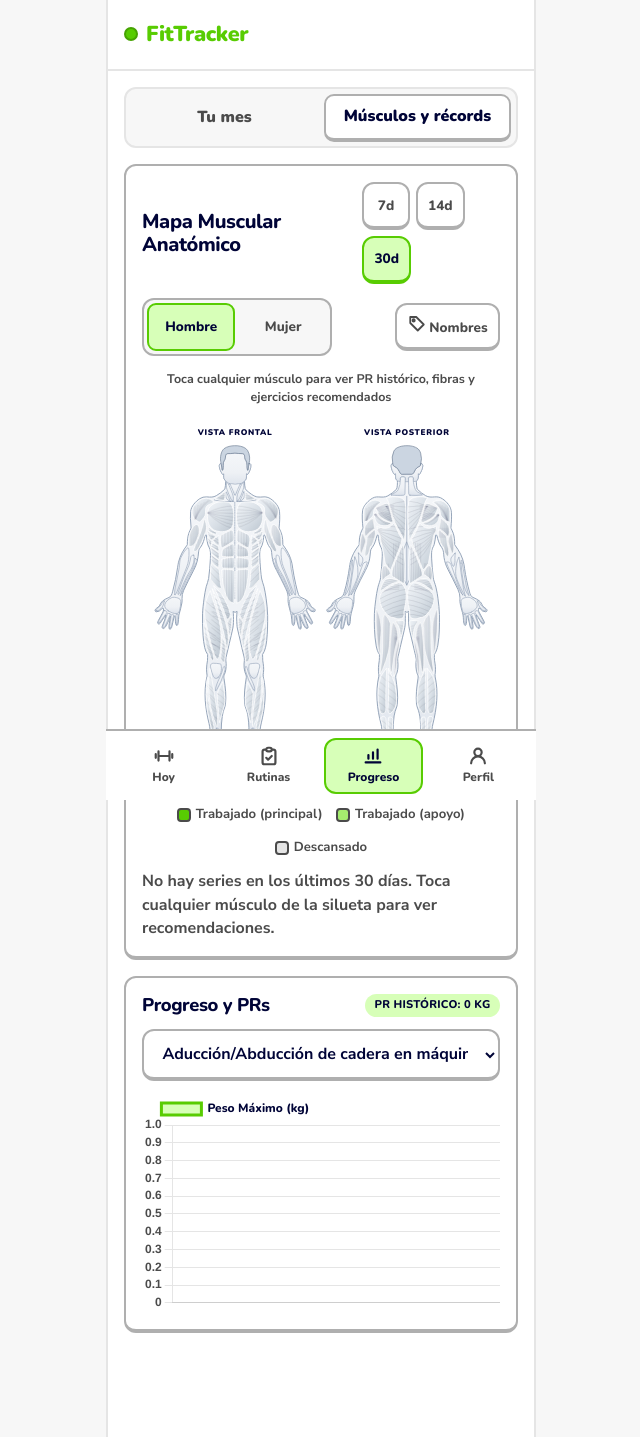
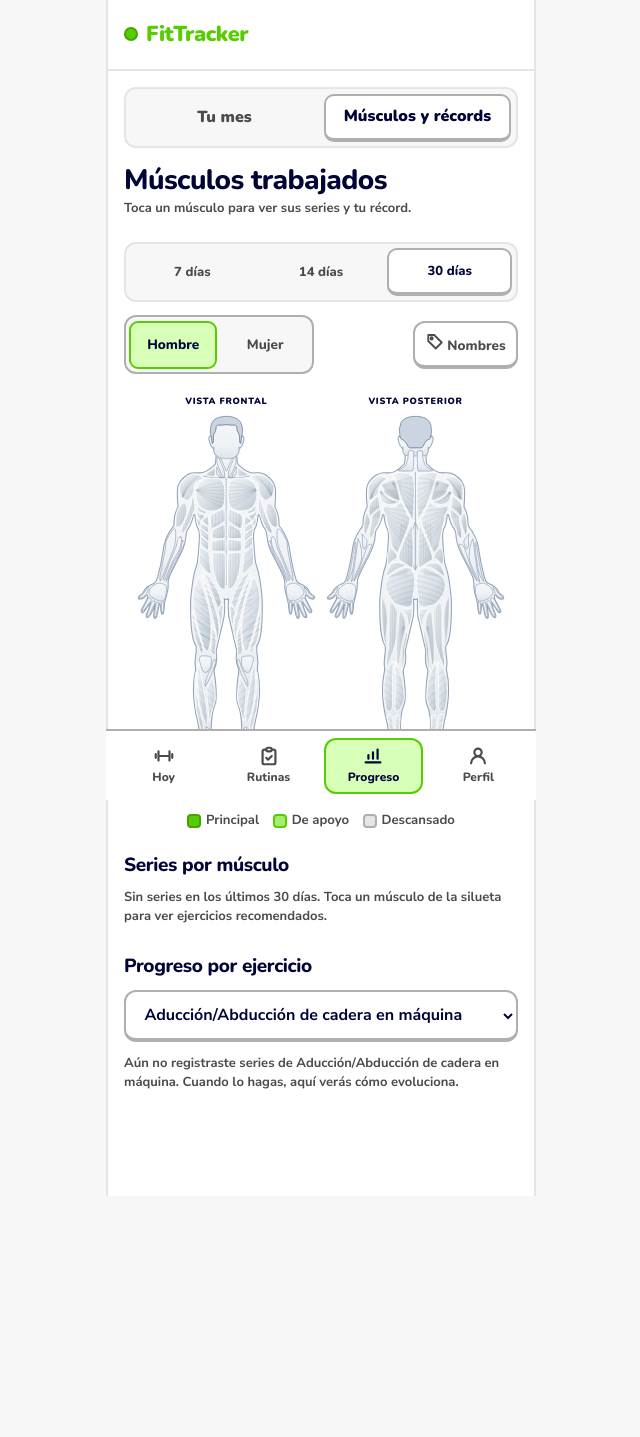
Before and after one commit to juanp-ing/fittracker, a Flask app: page /mapa in a window 1280 px wide. Shown: the whole page, without its empty margins (319-959 px from the left). After the commit the page ends 1196 px from the top, so only its background shows below. Run offline with Flask 3, Linux system fonts and the light colour scheme; a user stored in the database is signed in; data comes from the database, SQL or seed files in the repository; data that the repository does not hold is empty.

Commit message:
fix(ux): Rediseñar «Músculos y récords» y corregir contraste y --font-body
- Cabecera «Músculos trabajados» y periodo 7/14/30 días en un control
  segmentado de una línea (antes los chips se partían en dos filas).
- Lista de músculos como filas planas con chevron en vez de tarjetas.
- Gráfica de progreso con una métrica cada vez (peso máximo o mejor
  serie): ya no se mezclan ~60 kg y ~600 kg en el mismo eje. Fechas
  «2 oct» sin girar, unidades en el eje y estado vacío.
- El selector separa ejercicios entrenados de los que no tienen series.
- --color-pencil-gray pasa de #777 (4,48:1) a #737373 (4,74:1, AA).
- var(--font-body), que no existía, pasa a var(--font-sans).

Co-Authored-By: Claude Opus 5.5 <noreply@anthropic.com>

```diff
--- a/app/services/ejercicio_service.py
+++ b/app/services/ejercicio_service.py
@@ -91,10 +91,12 @@ class EjercicioService:
         """Ejercicios visibles ordenados de más a menos series registradas (estable por nombre).
 
         Sirve para que selectores como el de progreso abran con un ejercicio que tenga datos.
+        Cada ejercicio lleva `series_registradas` para poder separar los entrenados del resto.
         """
         ejercicios = self.buscar_ejercicios_usuario(usuario_id=usuario_id)
         conteo = self.sesion_repo.contar_series_por_ejercicio(usuario_id=usuario_id)
-        return sorted(ejercicios, key=lambda ej: -conteo.get(ej["id"], 0))
+        con_conteo = [{**ej, "series_registradas": conteo.get(ej["id"], 0)} for ej in ejercicios]
+        return sorted(con_conteo, key=lambda ej: -ej["series_registradas"])
 
     def crear_ejercicio_personalizado(
         self,
--- a/app/static/css/styles.css
+++ b/app/static/css/styles.css
@@ -11,7 +11,7 @@
   --color-night-ink: #000437;
   --color-paper-white: #ffffff;
   --color-charcoal: #4b4b4b;
-  --color-pencil-gray: #777777;
+  --color-pencil-gray: #737373; /* 4,74:1 sobre blanco (AA); #777 se quedaba en 4,48:1 */
   --color-faded-gray: #afafaf;
   --color-border-light: #e5e5e5;
   --color-surface-muted: #f7f7f7;
@@ -1256,7 +1256,7 @@ h3 { font-size: var(--text-lg); line-height: 1.25; }
 }
 
 .bodyfat-guide-card__desc {
-  font-family: var(--font-body);
+  font-family: var(--font-sans);
   font-weight: 700;
   font-size: 0.75rem;
   color: var(--color-charcoal);
@@ -1368,7 +1368,7 @@ h3 { font-size: var(--text-lg); line-height: 1.25; }
 }
 
 .completed-toggle-label {
-  font-family: var(--font-body);
+  font-family: var(--font-sans);
   font-weight: 700;
   font-size: 0.82rem;
   color: var(--color-charcoal);
@@ -1496,7 +1496,7 @@ h3 { font-size: var(--text-lg); line-height: 1.25; }
 }
 
 .calendar-day-abbr {
-  font-family: var(--font-body);
+  font-family: var(--font-sans);
   font-weight: 700;
   font-size: 0.72rem;
   color: var(--color-charcoal);
@@ -1632,7 +1632,7 @@ h3 { font-size: var(--text-lg); line-height: 1.25; }
 }
 
 .daily-task-item__meta {
-  font-family: var(--font-body);
+  font-family: var(--font-sans);
   font-weight: 700;
   font-size: 0.78rem;
   color: var(--color-charcoal);
@@ -3218,3 +3218,92 @@ h3 { font-size: var(--text-lg); line-height: 1.25; }
   .record-celebration__confetti { display: none; }
   .record-celebration.is-celebrating .record-celebration__card { animation: none; }
 }
+
+/* ---------- «Músculos y récords» ---------- */
+.muscles-view {
+  display: flex;
+  flex-direction: column;
+  gap: 1.5rem;
+}
+
+/* Control segmentado de una línea (periodo del mapa, métrica de la gráfica). */
+.segmented {
+  width: 100%;
+  display: grid;
+  grid-auto-flow: column;
+  grid-auto-columns: minmax(0, 1fr);
+  gap: 0.25rem;
+  padding: 0.25rem;
+  border-radius: var(--radius-card);
+  background-color: var(--color-surface-muted);
+  border: 2px solid var(--color-border-light);
+}
+
+.segmented__item {
+  min-height: var(--touch-target-min);
+  padding: 0.3rem 0.4rem;
+  border-radius: 10px;
+  border: 2px solid transparent;
+  background: transparent;
+  font-family: var(--font-display);
+  font-weight: 800;
+  font-size: var(--text-sm);
+  color: var(--color-charcoal);
+  cursor: pointer;
+  transition: transform 70ms var(--ease-out);
+}
+.segmented__item:active { transform: translateY(2px); }
+.segmented__item.is-active {
+  background-color: var(--color-paper-white);
+  border-color: var(--color-faded-gray);
+  border-bottom-width: 4px;
+  color: var(--color-night-ink);
+}
+.segmented--sm .segmented__item { font-size: var(--text-xs); }
+.segmented[hidden] { display: none; }
+
+.legend-dot--primario { background-color: var(--color-eager-green); border-color: var(--color-eager-green-shade); }
+.legend-dot--secundario { background-color: var(--color-fresh-leaf); border-color: var(--color-eager-green); }
+.legend-dot--descanso { background-color: var(--color-border-light); border-color: var(--color-faded-gray); }
+
+/* Fila de lista plana que abre un detalle: sin caja, con chevron. */
+.plain-list__row--action {
+  width: 100%;
+  font: inherit;
+  text-align: left;
+  background: transparent;
+  border: none;
+  border-bottom: 2px solid var(--color-border-light);
+  cursor: pointer;
+}
+.plain-list > li:last-child .plain-list__row--action { border-bottom: none; }
+.plain-list__row--action:active { background-color: var(--color-surface-muted); }
+.plain-list__row--action .legend-dot { flex-shrink: 0; margin-right: 0; }
+
+.plain-list__chevron {
+  width: 18px;
+  height: 18px;
+  flex-shrink: 0;
+  fill: none;
+  stroke: var(--color-faded-gray);
+  stroke-width: 3;
+  stroke-linecap: round;
+  stroke-linejoin: round;
+}
+
+.progress-section { gap: 0.75rem; }
+
+.progress-section__head {
+  display: flex;
+  align-items: center;
+  justify-content: space-between;
+  gap: 0.5rem;
+  flex-wrap: wrap;
+}
+
+.progress-chart {
+  position: relative;
+  height: 220px;
+  width: 100%;
+}
+.progress-chart[hidden] { display: none; }
--- a/app/static/js/graficas.js
+++ b/app/static/js/graficas.js
@@ -3,76 +3,162 @@
  */
 (function () {
   let instanciaChart = null;
+  // Peso (~60 kg) y volumen de la mejor serie (~600 kg) no caben en el mismo eje:
+  // se muestra una métrica cada vez y el usuario la cambia con el control segmentado.
+  let metricaProgreso = 'peso';
+  let ultimoProgreso = null;
+
+  const METRICAS = {
+    peso: { campo: 'pesos_maximos', nombre: 'Peso máximo', color: '#58cc02', relleno: 'rgba(88, 204, 2, 0.12)' },
+    volumen: { campo: 'volumenes', nombre: 'Mejor serie', color: '#1cb0f6', relleno: 'rgba(28, 176, 246, 0.12)' },
+  };
+
+  /** '2026-10-02' → '2 oct' (sin desfase de zona: se fija el mediodía local). */
+  function formatearFechaCorta(iso, conAnio = false) {
+    const fecha = new Date(`${iso}T12:00:00`);
+    if (Number.isNaN(fecha.getTime())) return iso;
+    const opciones = { day: 'numeric', month: 'short' };
+    if (conAnio) opciones.year = 'numeric';
+    return fecha.toLocaleDateString('es', opciones).replace(/\./g, '');
+  }
+
+  function formatearNumero(valor) {
+    const n = Number(valor) || 0;
+    return n.toLocaleString('es', { maximumFractionDigits: 2 });
+  }
+
+  function pintarGraficaProgreso() {
+    const canvas = document.getElementById('grafica-progreso-canvas');
+    const contenedor = document.getElementById('progreso-grafica');
+    const vacioEl = document.getElementById('progreso-vacio');
+    const data = ultimoProgreso;
+    if (!canvas || !data) return;
+
+    const fechas = data.fechas || [];
+    if (instanciaChart) {
+      instanciaChart.destroy();
+      instanciaChart = null;
+    }
+    const metricasEl = document.getElementById('progreso-metricas');
+    if (metricasEl) metricasEl.hidden = !fechas.length;
+    if (!fechas.length) {
+      if (contenedor) contenedor.hidden = true;
+      if (vacioEl) {
+        vacioEl.textContent = `Aún no registraste series de ${data.ejercicio_nombre || 'este ejercicio'}. Cuando lo hagas, aquí verás cómo evoluciona.`;
+        vacioEl.hidden = false;
+      }
+      return;
+    }
+    if (contenedor) contenedor.hidden = false;
+    if (vacioEl) vacioEl.hidden = true;
+    if (typeof window.Chart === 'undefined') return;
+
+    const metrica = METRICAS[metricaProgreso];
+    const valores = data[metrica.campo] || [];
+    const puntos = data.puntos || [];
+    const estilos = getComputedStyle(document.documentElement);
+    const fuente = estilos.getPropertyValue('--font-sans').trim() || 'sans-serif';
+    const tinta = estilos.getPropertyValue('--color-charcoal').trim() || '#4b4b4b';
+    const rejilla = estilos.getPropertyValue('--color-border-light').trim() || '#e5e5e5';
+
+    instanciaChart = new window.Chart(canvas.getContext('2d'), {
+      type: 'line',
+      data: {
+        labels: fechas.map((f) => formatearFechaCorta(f)),
+        datasets: [
+          {
+            label: metrica.nombre,
+            data: valores,
+            borderColor: metrica.color,
+            backgroundColor: metrica.relleno,
+            fill: true,
+            borderWidth: 3,
+            pointRadius: fechas.length > 20 ? 0 : 4,
+            pointHoverRadius: 6,
+            pointBackgroundColor: metrica.color,
+            tension: 0.25,
+          },
+        ],
+      },
+      options: {
+        responsive: true,
+        maintainAspectRatio: false,
+        interaction: { mode: 'index', intersect: false },
+        plugins: {
+          legend: { display: false },
+          tooltip: {
+            callbacks: {
+              title: (items) => formatearFechaCorta(fechas[items[0].dataIndex], true),
+              label: (item) => {
+                const punto = puntos[item.dataIndex] || {};
+                if (metricaProgreso === 'peso') {
+                  return ` ${formatearNumero(item.parsed.y)} kg × ${punto.repeticiones || '?'} reps`;
+                }
+                return ` ${formatearNumero(item.parsed.y)} kg movidos en una serie`;
+              },
+            },
+          },
+        },
+        scales: {
+          x: {
+            grid: { display: false },
+            ticks: {
+              color: tinta,
+              font: { family: fuente, weight: '700', size: 12 },
+              maxRotation: 0,
+              autoSkip: true,
+              maxTicksLimit: 5,
+            },
+          },
+          y: {
+            grace: '10%',
+            grid: { color: rejilla },
+            border: { display: false },
+            ticks: {
+              color: tinta,
+              font: { family: fuente, weight: '700', size: 12 },
+              maxTicksLimit: 5,
+              callback: (valor) => `${formatearNumero(valor)} kg`,
+            },
+          },
+        },
+      },
+    });
+  }
 
   async function cargarProgresoEjercicio(ejercicioId) {
-    const canvas = document.getElementById('grafica-progreso-canvas');
     const prBadgeEl = document.getElementById('progreso-pr-historico');
-    if (!canvas || !ejercicioId) return;
+    if (!ejercicioId) return;
 
     try {
       const resp = await fetch(`/api/progreso/${encodeURIComponent(ejercicioId)}`, {
         headers: { Accept: 'application/json' },
       });
       if (!resp.ok) return;
-      const data = await resp.json();
+      ultimoProgreso = await resp.json();
 
       if (prBadgeEl) {
-        prBadgeEl.textContent = `PR Histórico: ${data.pr_historico || 0} kg`;
+        const pr = Number(ultimoProgreso.pr_historico) || 0;
+        prBadgeEl.textContent = `Récord: ${formatearNumero(pr)} kg`;
+        prBadgeEl.hidden = pr <= 0;
       }
-
-      if (typeof window.Chart === 'undefined') return;
-      if (instanciaChart) {
-        instanciaChart.destroy();
-      }
-
-      instanciaChart = new window.Chart(canvas.getContext('2d'), {
-        type: 'line',
-        data: {
-          labels: data.fechas || [],
-          datasets: [
-            {
-              label: 'Peso Máximo (kg)',
-              data: data.pesos_maximos || [],
-              borderColor: '#58cc02',
-              backgroundColor: '#d7ffb8',
-              borderWidth: 3,
-              pointRadius: 5,
-              pointBackgroundColor: '#58cc02',
-              tension: 0.2,
-            },
-            {
-              label: 'Volumen Máx Serie (kg)',
-              data: data.volumenes || [],
-              borderColor: '#1cb0f6',
-              backgroundColor: '#ffffff',
-              borderWidth: 3,
-              pointRadius: 4,
-              pointBackgroundColor: '#1cb0f6',
-              tension: 0.2,
-            },
-          ],
-        },
-        options: {
-          responsive: true,
-          maintainAspectRatio: false,
-          plugins: {
-            legend: {
-              labels: {
-                color: '#000437',
-                font: { family: 'Nunito', weight: '800' },
-              },
-            },
-          },
-          scales: {
-            x: { ticks: { color: '#4b4b4b', font: { weight: '700' } } },
-            y: { ticks: { color: '#4b4b4b', font: { weight: '700' } } },
-          },
-        },
-      });
+      pintarGraficaProgreso();
     } catch (err) {
       console.warn('No se pudo renderizar la gráfica de progreso:', err);
     }
   }
+
+  document.querySelectorAll('[data-metrica-progreso]').forEach((btn) => {
+    btn.addEventListener('click', () => {
+      metricaProgreso = btn.getAttribute('data-metrica-progreso');
+      document.querySelectorAll('[data-metrica-progreso]').forEach((b) => {
+        const activa = b === btn;
+        b.classList.toggle('is-active', activa);
+        b.setAttribute('aria-pressed', activa ? 'true' : 'false');
+      });
+      pintarGraficaProgreso();
+    });
+  });
 
   function escapeHtml(str) {
     return String(str == null ? '' : str)
--- a/app/static/js/mapa.js
+++ b/app/static/js/mapa.js
@@ -133,7 +133,9 @@
 
   function marcarVentanaActiva(dias) {
     document.querySelectorAll('[data-mapa-dias]').forEach((b) => {
-      b.classList.toggle('is-active', Number(b.getAttribute('data-mapa-dias')) === Number(dias));
+      const activa = Number(b.getAttribute('data-mapa-dias')) === Number(dias);
+      b.classList.toggle('is-active', activa);
+      b.setAttribute('aria-pressed', activa ? 'true' : 'false');
     });
   }
 
@@ -380,32 +382,28 @@
   function renderizarDetalleGrupos(contenedor, grupos) {
     if (!contenedor) return;
     if (!grupos || grupos.length === 0) {
-      contenedor.innerHTML = `<p style="color: var(--color-charcoal); font-weight: 700; margin: 0;">No hay series en los últimos ${diasVentanaActual} días. ${
-        diasVentanaActual < 30 ? 'Prueba con una ventana más amplia o toca' : 'Toca'
-      } cualquier músculo de la silueta para ver recomendaciones.</p>`;
+      contenedor.innerHTML = `<li class="plain-list__empty">Sin series en los últimos ${diasVentanaActual} días. ${
+        diasVentanaActual < 30 ? 'Prueba con un periodo más largo o toca' : 'Toca'
+      } un músculo de la silueta para ver ejercicios recomendados.</li>`;
       return;
     }
     contenedor.innerHTML = '';
     grupos.forEach((g) => {
-      const fila = document.createElement('button');
-      fila.type = 'button';
-      fila.className = 'duo-list-row duo-list-row--action';
-      fila.style.width = '100%';
-      fila.style.textAlign = 'left';
-      fila.innerHTML = `
-        <div>
-          <strong style="font-family:var(--font-display); color:var(--color-night-ink);">${escapeHtml(g.nombre)}</strong>
-          <div style="font-size:0.8rem; font-weight:700; color:var(--color-charcoal);">
-            ${g.series_primarias} series primarias · ${g.series_secundarias} secundarias
-          </div>
-        </div>
-        <span class="status-badge ${g.es_primario ? 'status-badge--mejoro' : ''}"
-              style="background-color:${g.es_primario ? 'var(--color-storybook-green)' : 'var(--color-fresh-leaf)'}; border-color:var(--color-eager-green);">
-          ${g.es_primario ? 'Primario' : 'Secundario'}
-        </span>
-      `;
-      fila.addEventListener('click', () => abrirDetalleMusculo(g.nombre));
-      contenedor.appendChild(fila);
+      const total = (Number(g.series_primarias) || 0) + (Number(g.series_secundarias) || 0);
+      const item = document.createElement('li');
+      item.innerHTML = `
+        <button type="button" class="plain-list__row plain-list__row--action">
+          <i class="legend-dot ${g.es_primario ? 'legend-dot--primario' : 'legend-dot--secundario'}"
+             aria-label="${g.es_primario ? 'Trabajado como principal' : 'Trabajado de apoyo'}"></i>
+          <span class="plain-list__main">
+            <strong>${escapeHtml(g.nombre)}</strong>
+            <span>${g.series_primarias} como principal · ${g.series_secundarias} de apoyo</span>
+          </span>
+          <span class="plain-list__value">${total} ${total === 1 ? 'serie' : 'series'}</span>
+          <svg class="plain-list__chevron" viewBox="0 0 24 24" aria-hidden="true"><path d="M9 6l6 6-6 6"/></svg>
+        </button>`;
+      item.querySelector('button').addEventListener('click', () => abrirDetalleMusculo(g.nombre));
+      contenedor.appendChild(item);
     });
   }
 
--- a/app/templates/resumen/mapa.html
+++ b/app/templates/resumen/mapa.html
@@ -1,5 +1,5 @@
 {% extends "base.html" %}
-{% block title %}Mapa Muscular y PRs — FitTracker{% endblock %}
+{% block title %}Progreso · Músculos y récords — FitTracker{% endblock %}
 {% block head_extra %}
 <script src="https://cdn.jsdelivr.net/npm/chart.js@4.4.1/dist/chart.umd.min.js"></script>
 {% endblock %}
@@ -7,19 +7,21 @@
 {% block content %}
 {% include "resumen/_subtabs.html" %}
 
-<section class="duo-card muscle-map-wrapper">
-  <div style="width: 100%; display: flex; justify-content: space-between; align-items: center; gap: 0.5rem;">
-    <h1 style="font-size: 1.25rem; margin: 0;">Mapa Muscular Anatómico</h1>
-    <div class="step-chips" role="group" aria-label="Ventana de días">
-      <button type="button" class="step-chip is-active" data-mapa-dias="7">7d</button>
-      <button type="button" class="step-chip" data-mapa-dias="14">14d</button>
-      <button type="button" class="step-chip" data-mapa-dias="30">30d</button>
-    </div>
+<div class="muscles-view">
+<header class="page-head">
+  <h1 class="page-title">Músculos trabajados</h1>
+  <p class="page-subtitle">Toca un músculo para ver sus series y tu récord.</p>
+</header>
+
+<section class="muscle-map-wrapper" aria-label="Mapa de músculos">
+  <div class="segmented" role="group" aria-label="Periodo">
+    <button type="button" class="segmented__item is-active" data-mapa-dias="7" aria-pressed="true">7 días</button>
+    <button type="button" class="segmented__item" data-mapa-dias="14" aria-pressed="false">14 días</button>
+    <button type="button" class="segmented__item" data-mapa-dias="30" aria-pressed="false">30 días</button>
   </div>
 
-  <!-- Selector Tipo Píldora Duolingo (Hombre | Mujer) + Toggle de Etiquetas Anatómicas -->
   <div class="muscle-map-toolbar">
-    <div class="gender-pill-group" role="group" aria-label="Selector de anatomía Hombre o Mujer">
+    <div class="gender-pill-group" role="group" aria-label="Silueta">
       <button type="button" id="btn-silueta-hombre" class="gender-pill-btn {% if (sexo_perfil | default('HOMBRE')) != 'MUJER' %}is-active{% endif %}" data-silueta-genero="hombre">
         Hombre
       </button>
@@ -27,14 +29,11 @@
         Mujer
       </button>
     </div>
-    <button type="button" id="btn-toggle-nombres-anatomicos" class="step-chip" aria-pressed="false" title="Mostrar u ocultar etiquetas anatómicas">
+    <button type="button" id="btn-toggle-nombres-anatomicos" class="step-chip" aria-pressed="false" title="Mostrar u ocultar los nombres de los músculos">
       <svg class="icon icon--sm" viewBox="0 0 24 24" aria-hidden="true"><path d="M3 12V4h8l10 10-8 8L3 12z"/><circle cx="7.5" cy="8.5" r="1.5"/></svg>
       Nombres
     </button>
   </div>
-  <span style="font-size: 0.78rem; font-weight: 700; color: var(--color-charcoal); text-align: center;">
-    Toca cualquier músculo para ver PR histórico, fibras y ejercicios recomendados
-  </span>
 
   <!-- Contenedor Anatómico SVG Dual (Frontal y Posterior estilo react-body-highlighter) -->
   <div id="mapa-svg-host" class="muscle-map-svg-container"
@@ -1014,31 +1013,54 @@
   </div>
 
   <div class="muscle-legend">
-    <span><i class="legend-dot" style="background-color: var(--color-eager-green);"></i>Trabajado (principal)</span>
-    <span><i class="legend-dot" style="background-color: var(--color-fresh-leaf);"></i>Trabajado (apoyo)</span>
-    <span><i class="legend-dot" style="background-color: var(--color-border-light);"></i>Descansado</span>
+    <span><i class="legend-dot legend-dot--primario"></i>Principal</span>
+    <span><i class="legend-dot legend-dot--secundario"></i>De apoyo</span>
+    <span><i class="legend-dot legend-dot--descanso"></i>Descansado</span>
+  </div>
+</section>
+
+<section class="list-section" aria-labelledby="titulo-grupos">
+  <h2 id="titulo-grupos" class="list-section__title">Series por músculo</h2>
+  <ul id="mapa-muscular-lista" class="plain-list"></ul>
+</section>
+
+<section class="list-section progress-section" aria-labelledby="titulo-progreso">
+  <div class="progress-section__head">
+    <h2 id="titulo-progreso" class="list-section__title">Progreso por ejercicio</h2>
+    <span id="progreso-pr-historico" class="status-badge status-badge--mejoro" hidden></span>
   </div>
 
-  <div id="mapa-muscular-lista" style="width: 100%; display: flex; flex-direction: column; gap: 0.45rem;"></div>
-</section>
+  {% set entrenados = ejercicios | selectattr('series_registradas') | list %}
+  {% set sin_series = ejercicios | rejectattr('series_registradas') | list %}
+  <label for="selector-ejercicio-progreso" class="visually-hidden">Ejercicio</label>
+  <select id="selector-ejercicio-progreso" class="duo-input">
+    {% if entrenados %}
+    <optgroup label="Entrenados">
+      {% for ej in entrenados %}
+      <option value="{{ ej.id }}">{{ ej.nombre }}</option>
+      {% endfor %}
+    </optgroup>
+    <optgroup label="Sin series todavía">
+    {% endif %}
+      {% for ej in sin_series %}
+      <option value="{{ ej.id }}">{{ ej.nombre }}</option>
+      {% endfor %}
+    {% if entrenados %}
+    </optgroup>
+    {% endif %}
+  </select>
 
-<!-- Evolución de Peso y PR por Ejercicio -->
-<section class="duo-card" style="display: flex; flex-direction: column; gap: 0.75rem;">
-  <div style="display: flex; justify-content: space-between; align-items: center;">
-    <h2 style="font-size: 1.15rem; margin: 0;">Progreso y PRs</h2>
-    <span id="progreso-pr-historico" class="status-badge status-badge--mejoro">PR: 0 kg</span>
+  <div id="progreso-metricas" class="segmented segmented--sm" role="group" aria-label="Qué medir">
+    <button type="button" class="segmented__item is-active" data-metrica-progreso="peso" aria-pressed="true">Peso máximo</button>
+    <button type="button" class="segmented__item" data-metrica-progreso="volumen" aria-pressed="false">Mejor serie (kg × reps)</button>
   </div>
 
-  <select id="selector-ejercicio-progreso" class="duo-input">
-    {% for ej in ejercicios %}
-    <option value="{{ ej.id }}">{{ ej.nombre }}</option>
-    {% endfor %}
-  </select>
-
-  <div style="height: 220px; width: 100%;">
-    <canvas id="grafica-progreso-canvas"></canvas>
+  <div id="progreso-grafica" class="progress-chart">
+    <canvas id="grafica-progreso-canvas" role="img" aria-label="Evolución del ejercicio elegido"></canvas>
   </div>
+  <p id="progreso-vacio" class="list-section__note" hidden></p>
 </section>
+</div>
 
 <!-- Bottom Sheet Interactivo de Detalle Muscular y Recomendador de Ejercicios -->
 <div id="modal-detalle-musculo" class="bottom-sheet-backdrop" hidden>
```
Also changed, not shown: DESIGN.md (+1 -1 lines), tests/integration/test_controles_que_prometen.py (+3 -1 lines), tests/integration/test_pantalla_musculos.py (added, +96 -0 lines).
